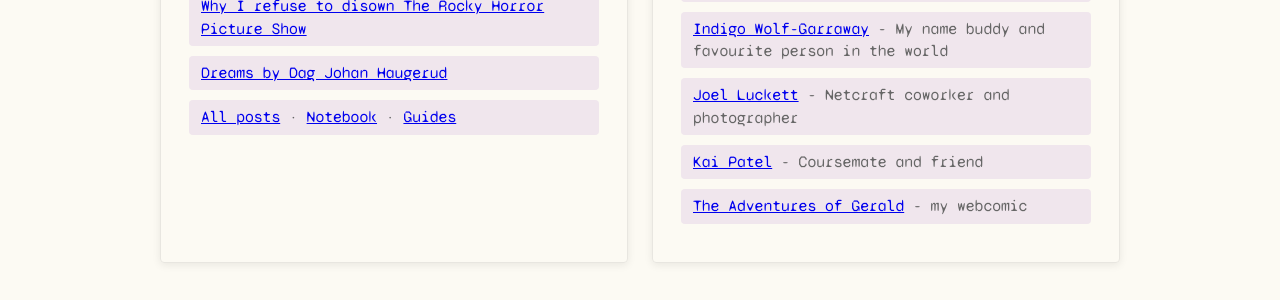
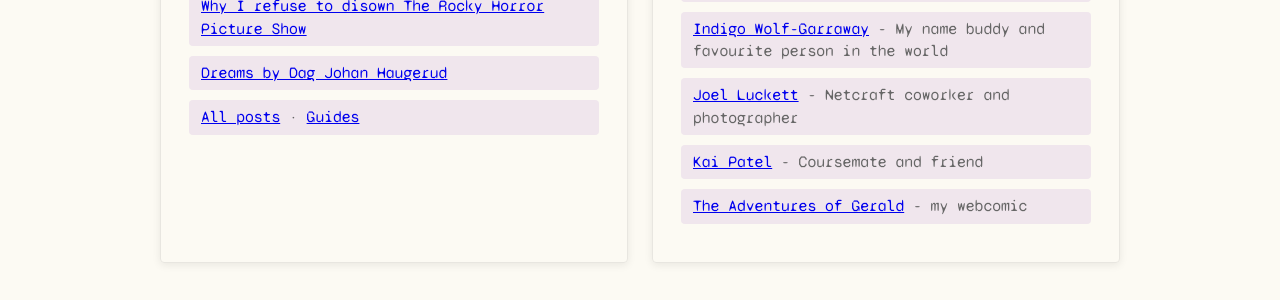
Before and after one commit to Lem0naise/website, a Jekyll site: the page built from index.html, in a window 1280 px wide and 900 px high, scrolled down 4171 px. Shown: the part 153-453 px from the top of the window. Built offline with Jekyll 4.4.1, drawn with Linux system fonts in a browser that asks for light colours; some web fonts are replaced; comment, search, counter and statistics services are not loaded.

Commit message:
Move notebook to drafts-only page

```diff
--- a/_data/fragments.yml
+++ b/_data/fragments.yml
@@ -1,6 +1,6 @@
 # ARCHIVED — superseded by the gist-backed /notebook page (see js/notebook.js
-# and notebook.html). Kept here only as a historical backup; no longer read
-# by any template. All entries below were migrated to the notebook gist.
+# and _drafts/notebook.html). Kept here only as a historical backup; no longer
+# read by any template. All entries below were migrated to the notebook gist.
 - date: 2024-09-12 12:20:20
   song: ok with it - lyn lapid
   content : |
--- a/notebook.html
+++ b/_drafts/notebook.html
@@ -2,6 +2,7 @@
 layout: default
 title: Notebook
 permalink: /notebook
+hidden: true
 description: "A running notebook of songs, passing thoughts, and small observations by Indigo Nolan."
 ---
 
--- a/blog.html
+++ b/blog.html
@@ -19,7 +19,9 @@
         <button class="tag-chip" data-tag="{{ tag[0] | escape }}" aria-pressed="false">{{ tag[0] | escape }}</button>
         {% endfor %}
         <a class="chip-link guides-chip" href="/guides">guides</a>
+        {% if site.show_drafts %}
         <a class="chip-link guides-chip" href="/notebook">notebook</a>
+        {% endif %}
         <a class="rss-btn" href="{{ '/feed.xml' | relative_url }}">RSS</a>
     </div>
 </div>
--- a/guides.html
+++ b/guides.html
@@ -28,7 +28,9 @@
 
 <div class="stream-navigation">
     <a href="{{ '/blog/' | relative_url }}" class="nav-link">← back to blog</a>
+    {% if site.show_drafts %}
     <a href="{{ '/notebook' | relative_url }}" class="nav-link">Notebook</a>
+    {% endif %}
 </div>
 
 <script src="{{ '/js/reading-progress.js' | relative_url }}"></script>
--- a/index.html
+++ b/index.html
@@ -319,7 +319,7 @@
 							{% if third_post %}
 							<li><a href="{{ third_post.url | relative_url }}">{{ third_post.title }}</a></li>
 							{% endif %}
-							<li><a href="./blog">All posts</a> &middot; <a href="./notebook">Notebook</a> &middot; <a href="./guides">Guides</a></li>
+							<li><a href="./blog">All posts</a>{% if site.show_drafts %} &middot; <a href="./notebook">Notebook</a>{% endif %} &middot; <a href="./guides">Guides</a></li>
 						</ul>
 					</div>
 
--- a/notes.html
+++ b/notes.html
@@ -11,6 +11,8 @@
 </div>
 
 <div class="stream-container" style="text-align: center; padding-bottom: 60px;">
+    {% if site.show_drafts %}
     <p><a href="/notebook" class="nav-link">→ Notebook</a> &mdash; songs, passing thoughts, small observations</p>
+    {% endif %}
     <p style="margin-top: 16px;"><a href="/guides" class="nav-link">→ Guides</a> &mdash; technical how-to guides</p>
 </div>
```
Also changed, not shown: README.md.
